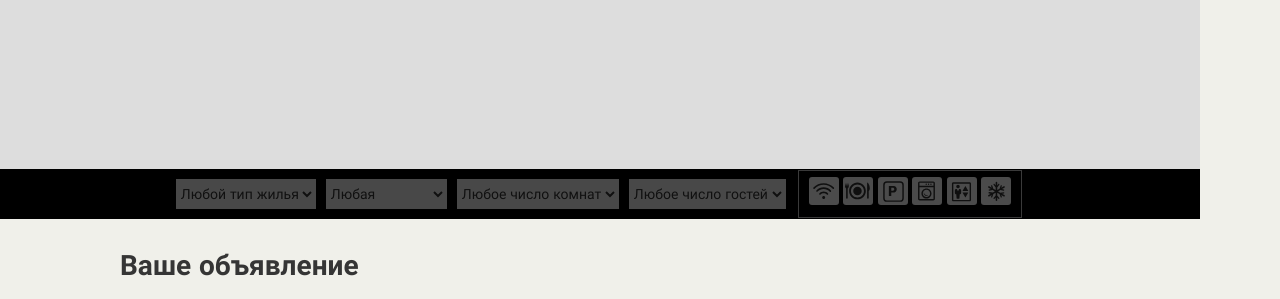
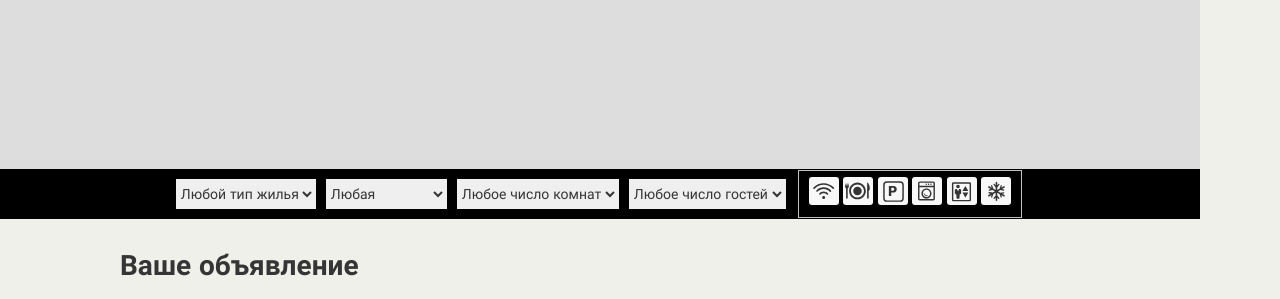
Before and after one commit to NinaS7/1797575-keksobooking-24, a website with bundled scripts: page index.html in a window 1280 px wide. Shown: the part 426-725 px from the top of the page. Built offline with nearby package versions, Linux system fonts and the light colour scheme.

Commit message:
Правки активного окна

```diff
--- a/index.html
+++ b/index.html
@@ -105,7 +105,7 @@
         </fieldset>
         <fieldset class="ad-form__element">
           <label class="ad-form__label" for="price">Цена за ночь, руб.</label>
-          <input id="price" name="price" type="number" placeholder="0" min="0" max="1000000" required>
+          <input id="price" name="price" type="number" placeholder="1000" min="0" max="1000000" required>
         </fieldset>
         <fieldset class="ad-form__element ad-form__element--time">
           <label class="ad-form__label" for="timein">Время заезда и выезда</label>
--- a/js/form.js
+++ b/js/form.js
@@ -17,31 +17,33 @@ const price = adForm.querySelector('#price');
 const type = adForm.querySelector('#type');
 const roomNumber = adForm.querySelector('#room_number');
 const capacity = adForm.querySelector('#capacity');
+const timeIn = adForm.querySelector('#timein');
+const timeOut = adForm.querySelector('#timeout');
 
 const getPageDisabled = () => {
   adForm.classList.add('ad-form--disabled');
-  mapFilters.classList.add('ad-form--disabled');
+  mapFilters.classList.add('map__filters--disabled');
 
-  const adFormChildren = Array.from(adForm.childrens);
-  adFormChildren.forEach((children) => {
+  const adFormChildrens = Array.from(adForm.children);
+  adFormChildrens.forEach((children) => {
     children.setAttribute('disabled', 'disabled');
   });
-  const mapFiltersChildren = Array.from(mapFilters.childrens);
-  mapFiltersChildren.forEach((children) => {
+  const mapFiltersChildrens = Array.from(mapFilters.children);
+  mapFiltersChildrens.forEach((children) => {
     children.setAttribute('disabled', 'disabled');
   });
 };
 
 const getPageActive = () => {
   adForm.classList.remove('ad-form--disabled');
-  mapFilters.classList.remove('ad-form--disabled');
+  mapFilters.classList.remove('map__filters--disabled');
 
-  const adFormChildren = Array.from(adForm.childrens);
-  adFormChildren.forEach((children) => {
+  const adFormChildrens = Array.from(adForm.children);
+  adFormChildrens.forEach((children) => {
     children.removeAttribute('disabled', 'disabled');
   });
-  const mapFiltersChildren = Array.from(mapFilters.childrens);
-  mapFiltersChildren.forEach((children) => {
+  const mapFiltersChildrens = Array.from(mapFilters.children);
+  mapFiltersChildrens.forEach((children) => {
     children.removeAttribute('disabled', 'disabled');
   });
 };
@@ -50,11 +52,9 @@ titleInput.addEventListener('input', () => {
   titleInput.setCustomValidity('');
   if (titleInput.value.length < MIN_TITLE_LENGTH) {
     titleInput.setCustomValidity(`Заголовок должен состоять минимум из ${MIN_TITLE_LENGTH} символов`);
-    titleInput.style = 'border: 2px solid red';
   } else
   if (titleInput.value.length > MAX_TITLE_LENGTH) {
     titleInput.setCustomValidity(`Заголовок не должен превышать ${MAX_TITLE_LENGTH} символов`);
-    titleInput.style = 'border: 2px solid red';
   }
   titleInput.reportValidity();
 });
@@ -67,25 +67,21 @@ type.addEventListener('change', () => {
   price.setCustomValidity('');
   if (Number(price.value) < Number(MIN_PRICE_TYPES[type.value])) {
     price.setCustomValidity(`Минимальная цена для выбранного типа жилья должна быть не менее ${MIN_PRICE_TYPES[type.value]} ₽/ночь`);
-    price.style = 'border: 2px solid red';
   } else
   if (Number(price.value) > Number(price.max)) {
     price.setCustomValidity(`Цена не должна превышать ${price.max}`);
-    price.style = 'border: 2px solid red';
   }
+  getMinPrice();
   price.reportValidity();
-  getMinPrice();
 });
 
 roomNumber.addEventListener('change', () => {
   roomNumber.setCustomValidity('');
   if (Number(roomNumber.value) < Number(capacity.value)) {
     roomNumber.setCustomValidity('Количество комнат должно быть не менее количества гостей');
-    roomNumber.style = 'border: 2px solid red';
   } else
   if (Number(roomNumber.value) === MAX_ROOMS && Number(capacity.value) !== 0) {
     capacity.setCustomValidity('Вы выбрали вариант недвижимости "не для гостей"');
-    capacity.style = 'border: 2px solid red';
   }
   roomNumber.reportValidity();
 });
@@ -94,13 +90,19 @@ capacity.addEventListener('change', () => {
   capacity.setCustomValidity('');
   if (Number(capacity.value) > Number(roomNumber.value)) {
     capacity.setCustomValidity('Количество гостей должно быть не более количества комнат');
-    capacity.style = 'border: 2px solid red';
   } else
   if (Number(capacity.value) === 0 && Number(roomNumber.value) !== MAX_ROOMS) {
     capacity.setCustomValidity('Укажите количество гостей');
-    capacity.style = 'border: 2px solid red';
   }
   capacity.reportValidity();
 });
 
-export {getPageDisabled, getPageActive};
+timeIn.addEventListener('change', () => {
+  timeOut.value = timeIn.value;
+});
+
+timeOut.addEventListener('change', () => {
+  timeIn.value = timeOut.value;
+});
+
+export {getPageDisabled, adForm, mapFilters, getPageActive};
```
